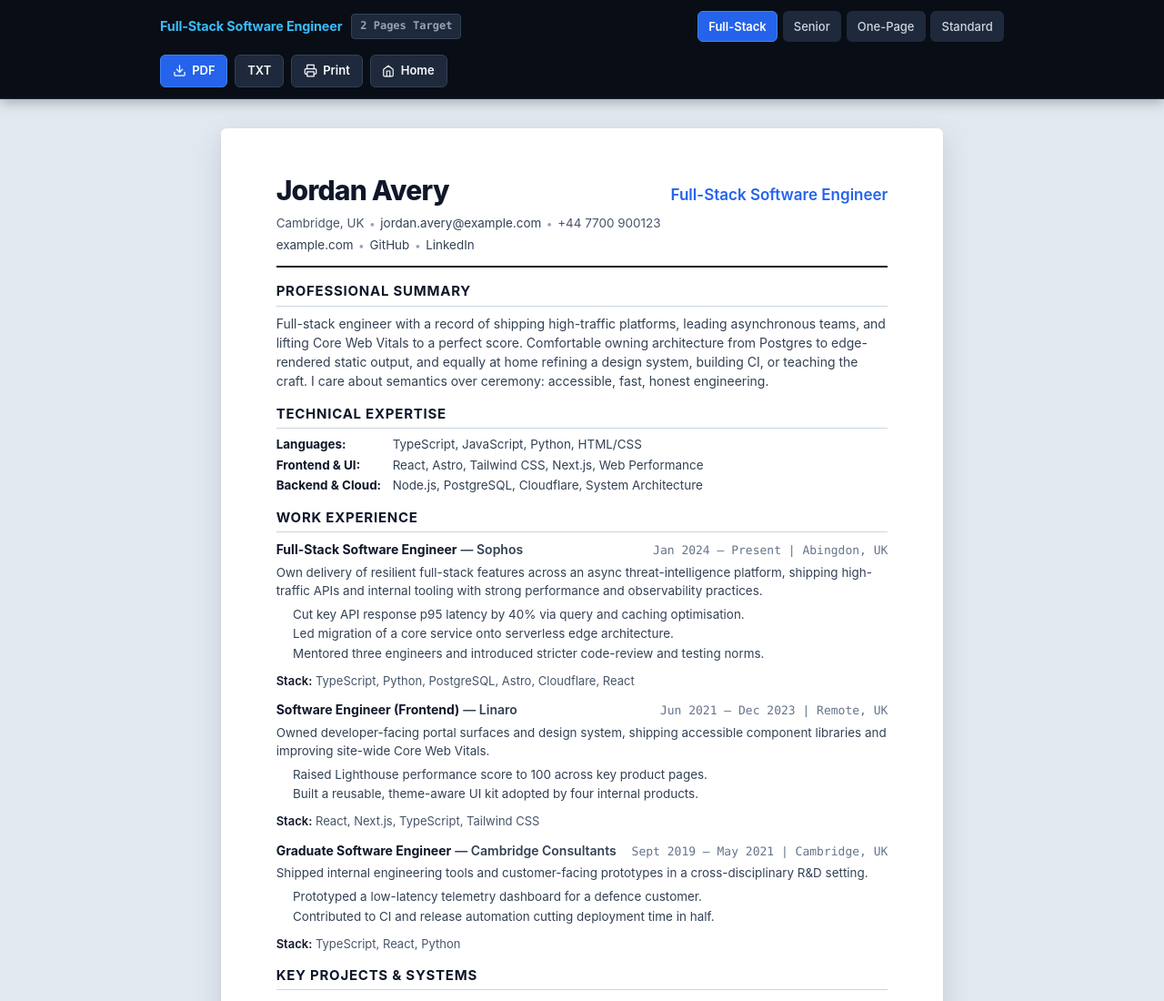
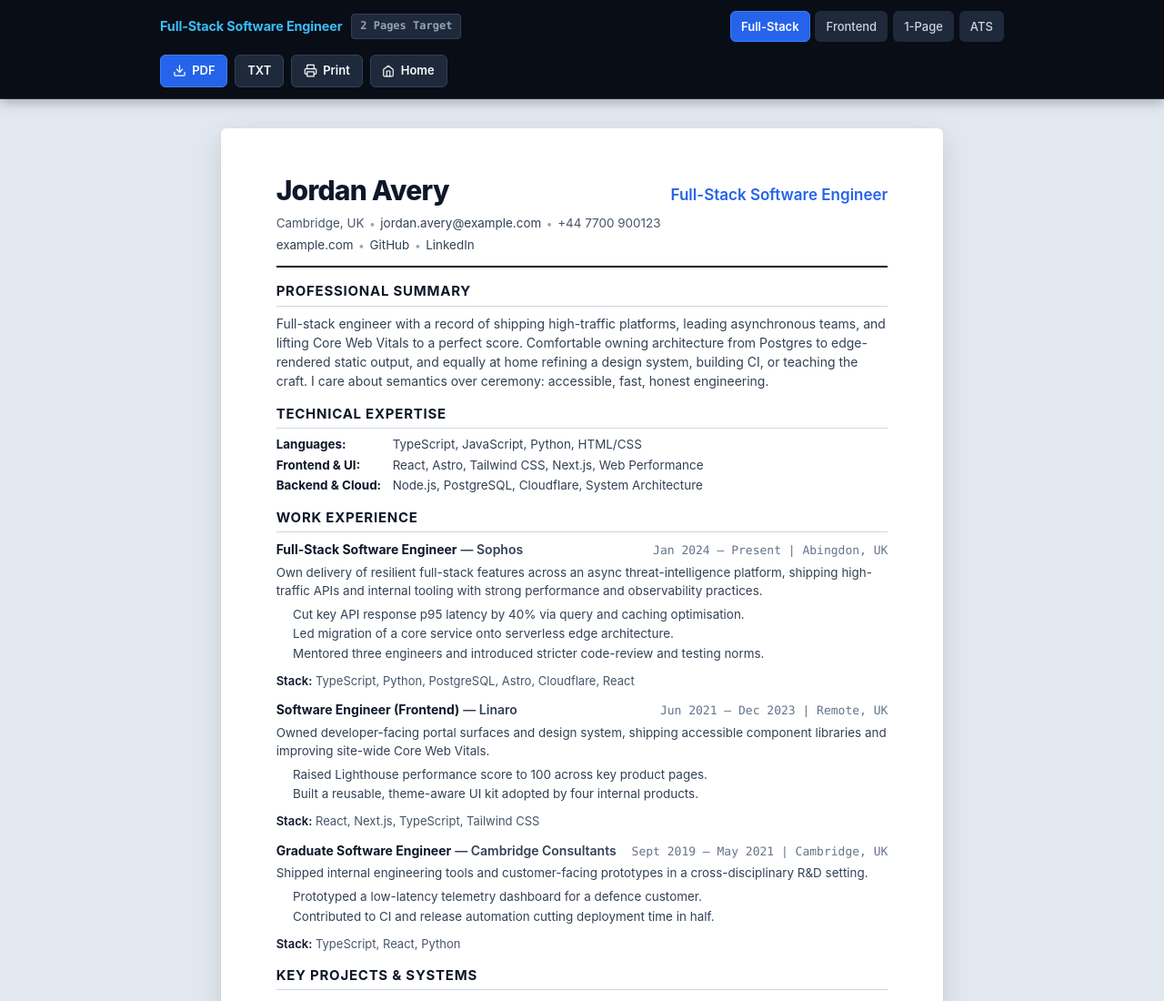
Before and after one commit to AlirezaGhadyani/my-portfolio, an Astro site: page /print/resume in a window 1280 px wide. Shown: the top 1100 px of the page at 91% size. Built offline with nearby package versions, Linux system fonts and the light colour scheme; Astro itself is replaced by a stand-in of ours.

Commit message:
fix(variants): separate jobTitle and shortLabel from config label (T1.4)

```diff
--- a/src/data/variants.test.ts
+++ b/src/data/variants.test.ts
@@ -24,10 +24,23 @@ describe("applyVariant", () => {
 		expect(ResumeDataSchema.safeParse(variant).success).toBe(true);
 	});
 
-	it("stamps the variant id and a document title", () => {
+	it("stamps the variant id and a document title matching jobTitle", () => {
 		const variant = applyVariant(data, "frontend");
 		expect(variant.variant).toBe("frontend");
-		expect(variant.documentTitle).toBe(VARIANTS.frontend.label);
+		expect(variant.documentTitle).toBe(VARIANTS.frontend.jobTitle);
+	});
+
+	it("ensures jobTitle is a plausible job title and never equals UI label for ats/brief", () => {
+		for (const vKey of Object.keys(VARIANTS) as (keyof typeof VARIANTS)[]) {
+			const config = VARIANTS[vKey];
+			expect(config.jobTitle).toMatch(/Engineer|Developer/);
+			expect(config.shortLabel).toBeDefined();
+			expect(config.shortLabel.length).toBeLessThanOrEqual(10);
+		}
+		const ats = applyVariant(data, "ats");
+		const brief = applyVariant(data, "brief");
+		expect(ats.documentTitle).not.toBe(VARIANTS.ats.label);
+		expect(brief.documentTitle).not.toBe(VARIANTS.brief.label);
 	});
 
 	it("limits projects to the variant maxProjects", () => {
--- a/src/data/variants.ts
+++ b/src/data/variants.ts
@@ -4,9 +4,13 @@ export type ResumeVariant = "fullstack" | "frontend" | "ats" | "brief";
 
 export interface VariantConfig {
 	id: ResumeVariant;
+	/** Human label for the variant itself, e.g. "Standard ATS Format". UI only. */
 	label: string;
+	/** Compact switcher text, e.g. "ATS". Never derived from `label`. */
+	shortLabel: string;
+	/** The professional title printed on the document. Never a config label. */
+	jobTitle: string;
 	pdfPages: 1 | 2;
-	titleOverride?: string;
 	summaryOverride: "short" | "full";
 	featuredSkillsFirst: string[];
 	maxProjects: number;
@@ -17,6 +21,8 @@ export const VARIANTS: Record<ResumeVariant, VariantConfig> = {
 	fullstack: {
 		id: "fullstack",
 		label: "Full-Stack Software Engineer",
+		shortLabel: "Full-Stack",
+		jobTitle: "Full-Stack Software Engineer",
 		pdfPages: 2,
 		summaryOverride: "full",
 		featuredSkillsFirst: ["TypeScript", "React", "Node.js", "PostgreSQL", "Astro", "Tailwind CSS"],
@@ -25,6 +31,8 @@ export const VARIANTS: Record<ResumeVariant, VariantConfig> = {
 	frontend: {
 		id: "frontend",
 		label: "Senior Frontend / UI Engineer",
+		shortLabel: "Frontend",
+		jobTitle: "Senior Frontend / UI Engineer",
 		pdfPages: 2,
 		summaryOverride: "full",
 		featuredSkillsFirst: ["React", "Next.js", "Astro", "TypeScript", "Tailwind CSS", "Web Performance"],
@@ -33,6 +41,8 @@ export const VARIANTS: Record<ResumeVariant, VariantConfig> = {
 	brief: {
 		id: "brief",
 		label: "One-Page Executive Summary",
+		shortLabel: "1-Page",
+		jobTitle: "Full-Stack Software Engineer",
 		pdfPages: 1,
 		summaryOverride: "short",
 		featuredSkillsFirst: ["Architecture", "TypeScript", "Full-Stack", "Performance"],
@@ -42,6 +52,8 @@ export const VARIANTS: Record<ResumeVariant, VariantConfig> = {
 	ats: {
 		id: "ats",
 		label: "Standard ATS Format",
+		shortLabel: "ATS",
+		jobTitle: "Full-Stack Software Engineer",
 		pdfPages: 1,
 		summaryOverride: "short",
 		featuredSkillsFirst: ["Full-Stack Development", "System Architecture"],
@@ -85,6 +97,6 @@ export function applyVariant(data: ResumeData, variantId: ResumeVariant): Varian
 	return {
 		...result,
 		variant: variantId,
-		documentTitle: variant.titleOverride ?? variant.label,
+		documentTitle: variant.jobTitle,
 	};
 }
--- a/src/pages/print/resume/[...variant].astro
+++ b/src/pages/print/resume/[...variant].astro
@@ -51,7 +51,7 @@ const { identity, summary, experience, skills, education, certifications, projec
 							<a
 								href={vKey === "fullstack" ? "/print/resume" : `/print/resume/${vKey}`}
 								class:list={["variant-btn", { active: vKey === variantKey }]}>
-								{VARIANTS[vKey].label.split(" ")[0]}
+								{VARIANTS[vKey].shortLabel}
 							</a>
 						))
 					}
```
